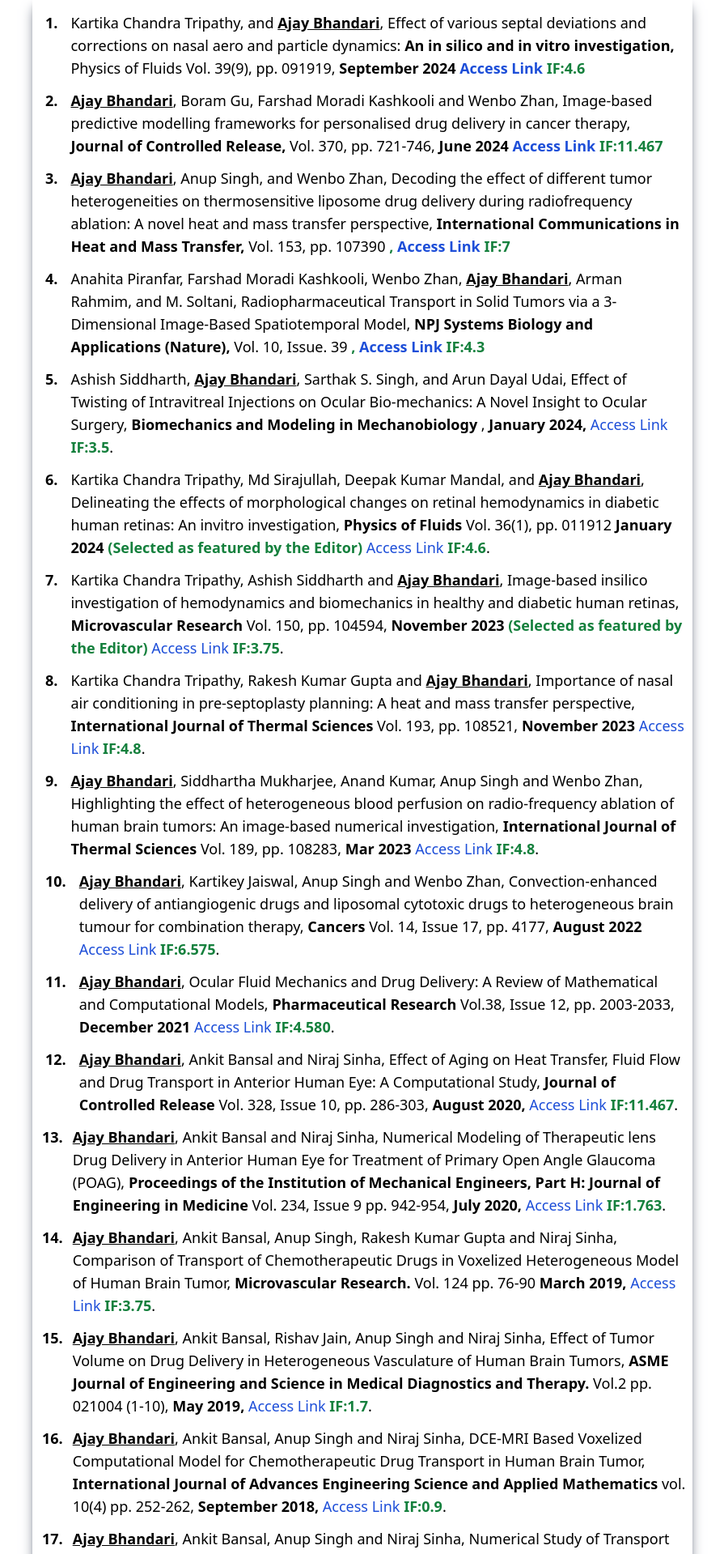
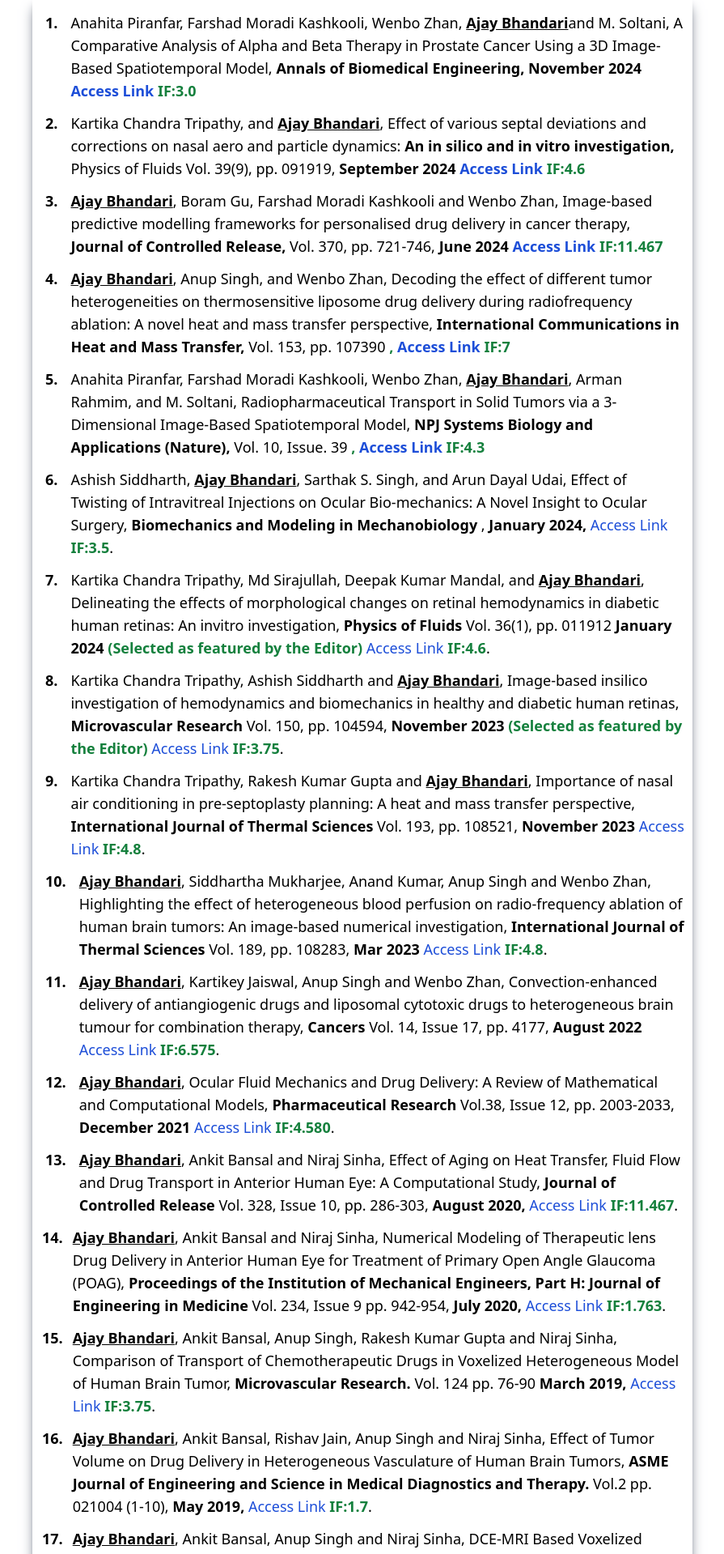
Before and after one commit to Nafis5478/Prof-Ajay-Bhandari-Website, a React (Vite) app: page /publication in a window 1280 px wide. Shown: the part 180-2099 px from the top of the page at 81% size, without its empty margins (232-1127 px from the left). Built offline with nearby package versions, Linux system fonts and the light colour scheme.

Commit message:
added publication indexing and one  more change

```diff
--- a/src/pages/Publication.jsx
+++ b/src/pages/Publication.jsx
@@ -1,6 +1,7 @@
 import React from "react";
 import { MdDoubleArrow } from "react-icons/md";
 export default function Publication() {
+  var pi=20;
   return (
     <div className="h-full pt-28 md:pt-32 px-5 md:px-28">
       <div className="text-left md:items-center">
@@ -14,14 +15,48 @@
               <div className="flex flex-row gap-2">
                 <p>
                   {/* <MdDoubleArrow className="inline-block" /> */}
-                  <span className="inline-block font-semibold px-2">1. </span>
+                  <span className="inline-block font-semibold px-2">{pi-19}. </span>
                 </p>
                 <p>
-                Kartika Chandra Tripathy, and <span className="font-semibold underline">Ajay Bhandari</span>
-                  , Effect of various septal deviations and corrections on nasal aero and particle dynamics:{" "}
+                  Anahita Piranfar, Farshad Moradi Kashkooli, Wenbo Zhan,{" "}
+                  <span className="font-semibold underline">Ajay Bhandari</span>
+                  and M. Soltani, A Comparative Analysis of Alpha and Beta
+                  Therapy in Prostate Cancer Using a 3D Image-Based
+                  Spatiotemporal Model,{" "}
                   <span className="font-semibold">
-                  An in silico and in vitro investigation,{" "}
-                  </span> Physics of Fluids Vol. 39(9), pp. 091919, <span className="font-semibold">September 2024</span> {" "}
+                    Annals of Biomedical Engineering, November 2024
+                  </span>{" "}
+                  <span className="font-semibold text-green-700">
+                    {" "}
+                    <a
+                      href="https://link.springer.com/article/10.1007/s10439-024-03650-6"
+                      target="_blank"
+                      rel="noopener noreferrer"
+                      className="text-blue-700 hover:underline"
+                    >
+                      Access Link
+                    </a>{" "}
+                    IF:3.0
+                  </span>
+                </p>
+              </div>
+            </li>
+            <li className="flex flex-row">
+              <div className="flex flex-row gap-2">
+                <p>
+                  {/* <MdDoubleArrow className="inline-block" /> */}
+                  <span className="inline-block font-semibold px-2">{pi-18}. </span>
+                </p>
+                <p>
+                  Kartika Chandra Tripathy, and{" "}
+                  <span className="font-semibold underline">Ajay Bhandari</span>
+                  , Effect of various septal deviations and corrections on nasal
+                  aero and particle dynamics:{" "}
+                  <span className="font-semibold">
+                    An in silico and in vitro investigation,{" "}
+                  </span>{" "}
+                  Physics of Fluids Vol. 39(9), pp. 091919,{" "}
+                  <span className="font-semibold">September 2024</span>{" "}
                   <span className="font-semibold text-green-700">
                     {" "}
                     <a
@@ -41,14 +76,18 @@
               <div className="flex flex-row gap-2">
                 <p>
                   {/* <MdDoubleArrow className="inline-block" /> */}
-                  <span className="inline-block font-semibold px-2">2. </span>
+                  <span className="inline-block font-semibold px-2">{pi-17}. </span>
                 </p>
                 <p>
                   <span className="font-semibold underline">Ajay Bhandari</span>
-                  , Boram Gu, Farshad Moradi Kashkooli and Wenbo Zhan, Image-based predictive modelling frameworks for personalised drug delivery in cancer therapy,{" "}
+                  , Boram Gu, Farshad Moradi Kashkooli and Wenbo Zhan,
+                  Image-based predictive modelling frameworks for personalised
+                  drug delivery in cancer therapy,{" "}
                   <span className="font-semibold">
-                  Journal of Controlled Release,{" "}
-                  </span> Vol. 370, pp. 721-746, <span className="font-semibold">June 2024</span> {" "}
+                    Journal of Controlled Release,{" "}
+                  </span>{" "}
+                  Vol. 370, pp. 721-746,{" "}
+                  <span className="font-semibold">June 2024</span>{" "}
                   <span className="font-semibold text-green-700">
                     {" "}
                     <a
@@ -68,7 +107,7 @@
               <div className="flex flex-row gap-2">
                 <p>
                   {/* <MdDoubleArrow className="inline-block" /> */}
-                  <span className="inline-block font-semibold px-2">3. </span>
+                  <span className="inline-block font-semibold px-2">{pi-16}. </span>
                 </p>
                 <p>
                   <span className="font-semibold underline">Ajay Bhandari</span>
@@ -78,7 +117,8 @@
                   transfer perspective,{" "}
                   <span className="font-semibold">
                     International Communications in Heat and Mass Transfer,{" "}
-                  </span> Vol. 153, pp. 107390 {" "}
+                  </span>{" "}
+                  Vol. 153, pp. 107390{" "}
                   <span className="font-semibold text-green-700">
                     ,{" "}
                     <a
@@ -98,7 +138,7 @@
               <div className="flex flex-row gap-2">
                 <p>
                   {/* <MdDoubleArrow className="inline-block" /> */}
-                  <span className="inline-block font-semibold px-2">4. </span>
+                  <span className="inline-block font-semibold px-2">{pi-15}. </span>
                 </p>
                 <p>
                   Anahita Piranfar, Farshad Moradi Kashkooli, Wenbo Zhan,{" "}
@@ -108,7 +148,8 @@
                   Model,{" "}
                   <span className="font-semibold">
                     NPJ Systems Biology and Applications (Nature),
-                  </span>{" "}Vol. 10, Issue. 39{" "}
+                  </span>{" "}
+                  Vol. 10, Issue. 39{" "}
                   <span className="font-semibold text-green-700">
                     ,{" "}
                     <a
@@ -128,7 +169,7 @@
               <div className="flex flex-row gap-2">
                 <p>
                   {/* <MdDoubleArrow className="inline-block" /> */}
-                  <span className="inline-block font-semibold px-2">5. </span>
+                  <span className="inline-block font-semibold px-2">{pi-14}. </span>
                 </p>
                 <p>
                   Ashish Siddharth,{" "}
@@ -139,8 +180,8 @@
                   <span className="font-semibold">
                     Biomechanics and Modeling in Mechanobiology
                   </span>{" "}
-                  <span className="font-semibold text-green-700"></span>
-                  , <span className="font-semibold">January 2024,</span>{" "}
+                  <span className="font-semibold text-green-700"></span>,{" "}
+                  <span className="font-semibold">January 2024,</span>{" "}
                   <a
                     href="https://link.springer.com/article/10.1007/s10237-024-01819-5"
                     target="_blank"
@@ -157,7 +198,7 @@
               <div className="flex flex-row gap-2">
                 <p>
                   {/* <MdDoubleArrow className="inline-block" /> */}
-                  <span className="inline-block font-semibold px-2">6. </span>
+                  <span className="inline-block font-semibold px-2">{pi-13}. </span>
                 </p>
                 <p>
                   Kartika Chandra Tripathy, Md Sirajullah, Deepak Kumar Mandal,
@@ -188,7 +229,7 @@
               <div className="flex flex-row gap-2">
                 <p>
                   {/* <MdDoubleArrow className="inline-block" /> */}
-                  <span className="inline-block font-semibold px-2">7. </span>
+                  <span className="inline-block font-semibold px-2">{pi-12}. </span>
                 </p>
                 <p>
                   Kartika Chandra Tripathy, Ashish Siddharth and{" "}
@@ -217,7 +258,7 @@
               <div className="flex flex-row gap-2">
                 <p>
                   {/* <MdDoubleArrow className="inline-block" /> */}
-                  <span className="inline-block font-semibold px-2">8. </span>
+                  <span className="inline-block font-semibold px-2">{pi-11}. </span>
                 </p>
                 <p>
                   Kartika Chandra Tripathy, Rakesh Kumar Gupta and{" "}
@@ -245,7 +286,7 @@
               <div className="flex flex-row gap-2">
                 <p>
                   {/* <MdDoubleArrow className="inline-block" /> */}
-                  <span className="inline-block font-semibold px-2">9. </span>
+                  <span className="inline-block font-semibold px-2">{pi-10}. </span>
                 </p>
                 <p>
                   <span className="font-semibold underline">Ajay Bhandari</span>
@@ -274,7 +315,7 @@
               <div className="flex flex-row gap-2">
                 <p>
                   {/* <MdDoubleArrow className="inline-block" /> */}
-                  <span className="inline-block font-semibold px-2">10. </span>
+                  <span className="inline-block font-semibold px-2">{pi-9}. </span>
                 </p>
                 <p>
                   <span className="font-semibold underline">Ajay Bhandari</span>
@@ -305,7 +346,7 @@
               <div className="flex flex-row gap-2">
                 <p>
                   {/* <MdDoubleArrow className="inline-block" /> */}
-                  <span className="inline-block font-semibold px-2">11. </span>
+                  <span className="inline-block font-semibold px-2">{pi-8}. </span>
                 </p>
                 <p>
                   <span className="font-semibold underline">Ajay Bhandari</span>
@@ -336,7 +377,7 @@
               <div className="flex flex-row gap-2">
                 <p>
                   {/* <MdDoubleArrow className="inline-block" /> */}
-                  <span className="inline-block font-semibold px-2">12. </span>
+                  <span className="inline-block font-semibold px-2">{pi-7}. </span>
                 </p>
                 <p>
                   <span className="font-semibold underline">Ajay Bhandari</span>
@@ -369,7 +410,7 @@
               <div className="flex flex-row gap-2">
                 <p>
                   {/* <MdDoubleArrow className="inline-block" /> */}
-                  <span className="inline-block font-semibold px-1">13. </span>
+                  <span className="inline-block font-semibold px-1">{pi-6}. </span>
                 </p>
                 <p>
                   <span className="font-semibold underline">Ajay Bhandari</span>
@@ -403,7 +444,7 @@
               <div className="flex flex-row gap-2">
                 <p>
                   {/* <MdDoubleArrow className="inline-block" /> */}
-                  <span className="inline-block font-semibold px-1">14. </span>
+                  <span className="inline-block font-semibold px-1">{pi-5}. </span>
                 </p>
                 <p>
                   <span className="font-semibold underline">Ajay Bhandari</span>
@@ -433,7 +474,7 @@
               <div className="flex flex-row gap-2">
                 <p>
                   {/* <MdDoubleArrow className="inline-block" /> */}
-                  <span className="inline-block font-semibold px-1">15. </span>
+                  <span className="inline-block font-semibold px-1">{pi-4}. </span>
                 </p>
                 <p>
                   <span className="font-semibold underline">Ajay Bhandari</span>
@@ -463,7 +504,7 @@
               <div className="flex flex-row gap-2">
                 <p>
                   {/* <MdDoubleArrow className="inline-block" /> */}
-                  <span className="inline-block font-semibold px-1">16. </span>
+                  <span className="inline-block font-semibold px-1">{pi-3}. </span>
                 </p>
                 <p>
                   <span className="font-semibold underline">Ajay Bhandari</span>
@@ -493,7 +534,7 @@
               <div className="flex flex-row gap-2">
                 <p>
                   {/* <MdDoubleArrow className="inline-block" /> */}
-                  <span className="inline-block font-semibold px-1">17. </span>
+                  <span className="inline-block font-semibold px-1">{pi-2}. </span>
                 </p>
                 <p>
                   <span className="font-semibold underline">Ajay Bhandari</span>
@@ -527,7 +568,7 @@
               <div className="flex flex-row gap-2">
                 <p>
                   {/* <MdDoubleArrow className="inline-block" /> */}
-                  <span className="inline-block font-semibold px-1">18. </span>
+                  <span className="inline-block font-semibold px-1">{pi-1}. </span>
                 </p>
                 <p>
                   <span className="font-semibold underline">Ajay Bhandari</span>
@@ -556,7 +597,7 @@
               <div className="flex flex-row gap-2">
                 <p>
                   {/* <MdDoubleArrow className="inline-block" /> */}
-                  <span className="inline-block font-semibold px-1">19. </span>
+                  <span className="inline-block font-semibold px-1">{pi}. </span>
                 </p>
                 <p>
                   <span className="font-semibold underline">Ajay Bhandari</span>
```
